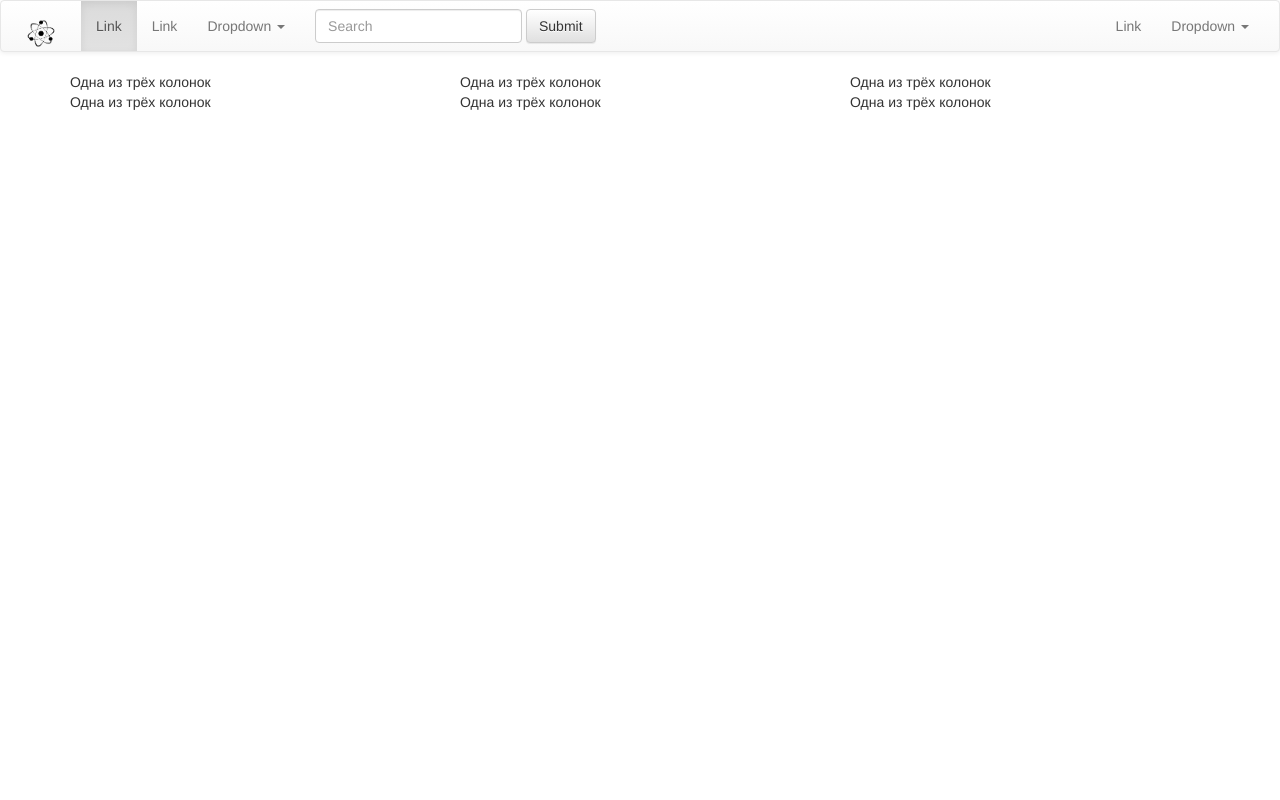
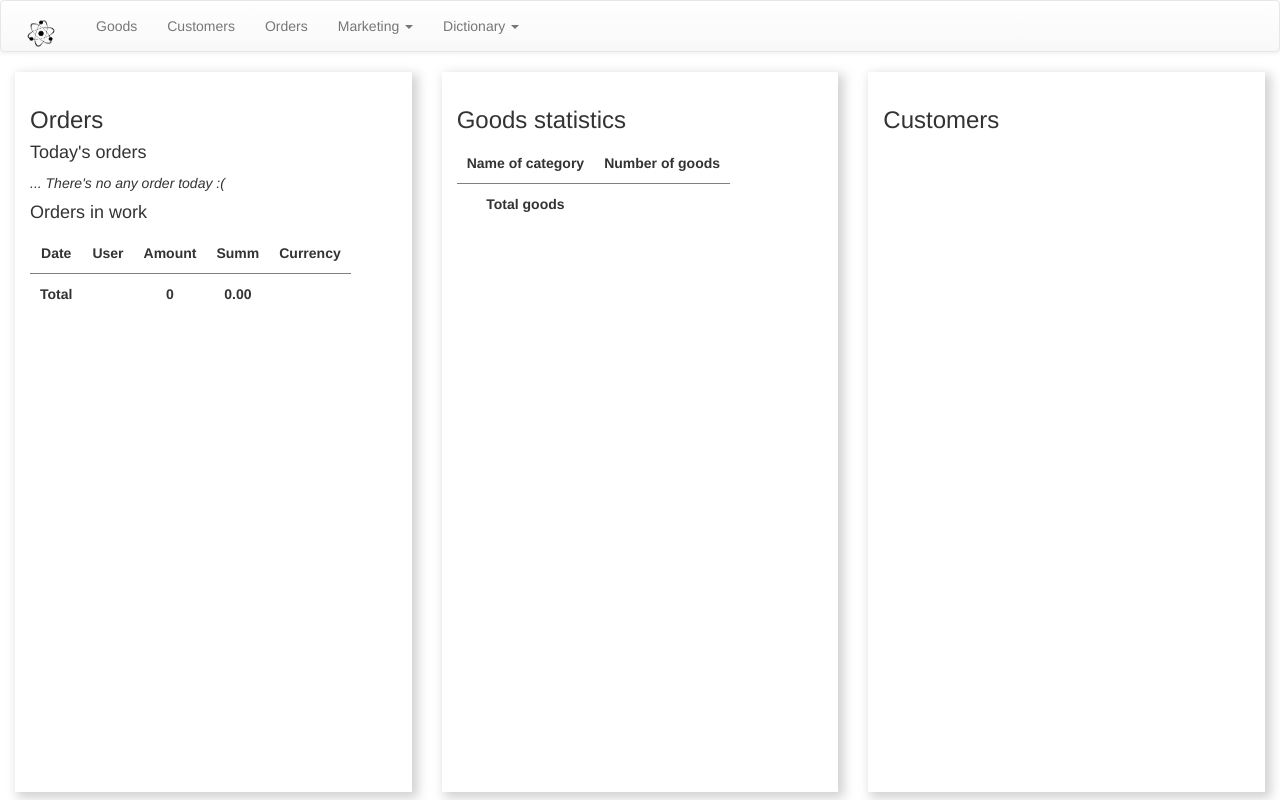
Before and after one commit to kevlampiev/smartmouse2.local, a Symfony app: template templates/admin/admin_main.twig in a window 1280 px wide. Run offline with Twig, Linux system fonts and the light colour scheme; the template is opened without the code that fills it, so the values that code supplies are empty; some libraries are stand-ins or nearby versions.

Commit message:
completed 2/3

```diff
--- a/public/styles/admin.css
+++ b/public/styles/admin.css
@@ -1,5 +1,5 @@
 .centered-form {
-    padding:25px;
+  padding: 25px;
   background-color: #eee;
   width: 90vh;
   position: fixed;
@@ -9,7 +9,37 @@
   box-shadow: 8px 8px 19px 5px rgba(0, 0, 0, 0.43);
 }
 
+.dashboard-element {
+  padding: 15px;
+  box-shadow: 4px 4px 10px 2px rgba(150, 150, 150, 0.43);
+  height: 90vh;
+  color: #333;
+}
+
 .small-picture {
   width: 75px;
   height: 75px;
 }
+
+table {
+  border-collapse: collapse;
+  /* border-bottom: 1px solid gray; */
+  margin-bottom: 50px;
+}
+
+td {
+  padding: 10px;
+  text-align: center;
+  border-bottom: 1px dashed gray;
+}
+
+.header_cell {
+  font-weight: 700;
+  border-bottom: 1px solid gray;
+}
+
+.footer_cell {
+  font-weight: 700;
+  border-top: 1px solid gray;
+  border-bottom: none;
+}
--- a/src/Controllers/Admin/AdminPanelController.php
+++ b/src/Controllers/Admin/AdminPanelController.php
@@ -3,7 +3,7 @@
 namespace Smarthouse\Controllers\Admin;
 
 
-use Smarthouse\Models\CartModel;
+use Smarthouse\Models\Admin\AdminPanelModel;
 use Smarthouse\Services\TwigService;
 use Symfony\Component\Routing\Annotation\Route;
 
@@ -27,9 +27,10 @@ class AdminPanelController extends BaseAdminController
 
     public function showView(): string
     {
+        $admPanelData = new AdminPanelModel();
         return TwigService::getTwig()->render(
             'admin/admin_main.twig',
-            []
+            ['admPanelInfo' => $admPanelData]
         );
     }
 }
--- a/templates/admin/admin_login.twig
+++ b/templates/admin/admin_login.twig
@@ -10,7 +10,7 @@
 		</title>
 		<link rel="stylesheet" href="https://maxcdn.bootstrapcdn.com/bootstrap/3.3.7/css/bootstrap.min.css" integrity="sha384-BVYiiSIFeK1dGmJRAkycuHAHRg32OmUcww7on3RYdg4Va+PmSTsz/K68vbdEjh4u" crossorigin="anonymous">
 		<link rel="stylesheet" href="https://maxcdn.bootstrapcdn.com/bootstrap/3.3.7/css/bootstrap-theme.min.css" integrity="sha384-rHyoN1iRsVXV4nD0JutlnGaslCJuC7uwjduW9SVrLvRYooPp2bWYgmgJQIXwl/Sp" crossorigin="anonymous">
-		<link rel="stylesheet" href="styles/admin.css">
+		<link rel="stylesheet" href="/styles/admin.css">
 		<script src="https://maxcdn.bootstrapcdn.com/bootstrap/3.3.7/js/bootstrap.min.js" integrity="sha384-Tc5IQib027qvyjSMfHjOMaLkfuWVxZxUPnCJA7l2mCWNIpG9mGCD8wGNIcPD7Txa" crossorigin="anonymous"></script>
 		{# <link rel="stylesheet" href="styles/admin.css"> #}
 	</head>
--- a/templates/admin/admin_main.twig
+++ b/templates/admin/admin_main.twig
@@ -3,27 +3,99 @@
 	admin sm 2.0
 {% endblock %}
 {% block content %}
-	<div class="container">
+	<div class="container-fluid">
 		<div class="row">
-			<div class="col-sm-4">
-			Одна из трёх колонок
+			<div class="col-lg-4">
+				<div class="dashboard-element">
+					<h3>Orders</h3>
+					<h4>Today's orders</h4>
+					<div>
+						{% if admPanelInfo.getTodayOrders()<1 %}
+							<i>... There's no any order today :(
+							</i>
+						{% else %}
+
+							<table>
+								<tr>
+									<td class="header_cell">Orders amount</td>
+									<td class="header_cell">Summ</td>
+									<td class="header_cell">Currency</td>
+								</tr>
+								{% for order in admPanelInfo.getTodayOrders() %}
+									<tr>
+										<td>{{order.amount}}</td>
+										<td>{{order.summa|number_format(2, '.', ',')}}</td>
+										<td>{{order.currency}}</td>
+									</tr>
+								{% endfor %}
+							</table>
+						{% endif %}
+					</div>
+
+					<div>
+						<h4>Orders in work</h4>
+						<table>
+							<tr>
+								<td class="header_cell">Date</td>
+								<td class="header_cell">User</td>
+								<td class="header_cell">Amount</td>
+								<td class="header_cell">Summ</td>
+								<td class="header_cell">Currency</td>
+							</tr>
+							{% for item in admPanelInfo.getOrdersInWork() %}
+								<tr>
+									<td>
+										{{item.date_open}}
+									</td>
+									<td>
+										{{item.login}}</td>
+									<td>
+										{{item.tot_amount}}
+									</td>
+									<td>
+										{{item.tot_price|number_format(2, '.', ',')}}</td>
+									<td>
+										{{item.currency}}</td>
+								</tr>
+							{% endfor %}
+							<tr>
+								<td class="footer_cell">Total</td>
+								<td class="footer_cell"></td>
+								<td class="footer_cell">{{admPanelInfo.getOrdersInWorkAmount()|number_format(0, '.', ',')}}</td>
+								<td class="footer_cell">{{admPanelInfo.getOrdersInWorkSumm()|number_format(2, '.', ',')}}</td>
+								<td class="footer_cell"></td>
+							</tr>
+						</table>
+					</div>
+				</div>
 			</div>
-			<div class="col-sm-4">
-			Одна из трёх колонок
+			<div class="col-lg-4">
+				<div class="dashboard-element">
+					<h3>Goods statistics</h3>
+					<div>
+						<table>
+							<tr>
+								<td class="header_cell">Name of category</td>
+								<td class="header_cell">Number of goods</td>
+							</tr>
+							{% for category in admPanelInfo.getCategoriesStats() %}
+								<tr>
+									<td>{{category.name}}</td>
+									<td>{{category.goods_count}}</td>
+								</tr>
+							{% endfor %}
+							<tr>
+								<td class="footer_cell">Total goods</td>
+								<td class="footer_cell">{{admPanelInfo.getTotalGoods() }}</td>
+							</tr>
+						</table>
+					</div>
+				</div>
 			</div>
-			<div class="col-sm-4">
-			Одна из трёх колонок
-			</div>
-		</div>
-		<div class="row">
-			<div class="col-sm-4">
-			Одна из трёх колонок
-			</div>
-			<div class="col-sm-4">
-			Одна из трёх колонок
-			</div>
-			<div class="col-sm-4">
-			Одна из трёх колонок
+			<div class="col-lg-4">
+				<div class="dashboard-element">
+					<h3>Customers</h3>
+				</div>
 			</div>
 		</div>
 	</div>
--- a/templates/layouts/admin_layout.twig
+++ b/templates/layouts/admin_layout.twig
@@ -11,7 +11,7 @@
 		<link rel="stylesheet" href="https://maxcdn.bootstrapcdn.com/bootstrap/3.3.7/css/bootstrap.min.css" integrity="sha384-BVYiiSIFeK1dGmJRAkycuHAHRg32OmUcww7on3RYdg4Va+PmSTsz/K68vbdEjh4u" crossorigin="anonymous">
 		<link rel="stylesheet" href="https://maxcdn.bootstrapcdn.com/bootstrap/3.3.7/css/bootstrap-theme.min.css" integrity="sha384-rHyoN1iRsVXV4nD0JutlnGaslCJuC7uwjduW9SVrLvRYooPp2bWYgmgJQIXwl/Sp" crossorigin="anonymous">
 		<script src="https://maxcdn.bootstrapcdn.com/bootstrap/3.3.7/js/bootstrap.min.js" integrity="sha384-Tc5IQib027qvyjSMfHjOMaLkfuWVxZxUPnCJA7l2mCWNIpG9mGCD8wGNIcPD7Txa" crossorigin="anonymous"></script>
-		{# <link rel="stylesheet" href="styles/admin.css"> #}
+		<link rel="stylesheet" href="/styles/admin.css">
 	</head>
 
 	<body>
@@ -32,71 +32,52 @@
 				<!-- Соберите навигационные ссылки, формы, и другой контент для переключения -->
 				<div class="collapse navbar-collapse" id="bs-example-navbar-collapse-1">
 					<ul class="nav navbar-nav">
-						<li class="active">
-							<a href="#">Link
-								<span class="sr-only">(current)</span>
+						<li>
+							<a href="#">Goods
+								{# <span class="sr-only">(current)</span> #}
 							</a>
 						</li>
 						<li>
-							<a href="#">Link</a>
+							<a href="#">Customers</a>
 						</li>
+						<li>
+							<a href="#">Orders</a>
+						</li>
+
 						<li class="dropdown">
-							<a href="#" class="dropdown-toggle" data-toggle="dropdown" role="button" aria-haspopup="true" aria-expanded="false">Dropdown
+							<a href="#" class="dropdown-toggle" data-toggle="dropdown" role="button" aria-haspopup="true" aria-expanded="false">Marketing
 								<span class="caret"></span>
 							</a>
 							<ul class="dropdown-menu">
 								<li>
-									<a href="#">Action</a>
+									<a href="#">Actions</a>
 								</li>
 								<li>
-									<a href="#">Another action</a>
+									<a href="#">Hot offers</a>
 								</li>
-								<li>
-									<a href="#">Something else here</a>
-								</li>
-								<li role="separator" class="divider"></li>
-								<li>
-									<a href="#">Separated link</a>
-								</li>
-								<li role="separator" class="divider"></li>
-								<li>
-									<a href="#">One more separated link</a>
-								</li>
+
 							</ul>
 						</li>
-					</ul>
-					<form class="navbar-form navbar-left">
-						<div class="form-group">
-							<input type="text" class="form-control" placeholder="Search">
-						</div>
-						<button type="submit" class="btn btn-default">Submit</button>
-					</form>
-					<ul class="nav navbar-nav navbar-right">
-						<li>
-							<a href="#">Link</a>
-						</li>
+
 						<li class="dropdown">
-							<a href="#" class="dropdown-toggle" data-toggle="dropdown" role="button" aria-haspopup="true" aria-expanded="false">Dropdown
+							<a href="#" class="dropdown-toggle" data-toggle="dropdown" role="button" aria-haspopup="true" aria-expanded="false">Dictionary
 								<span class="caret"></span>
 							</a>
 							<ul class="dropdown-menu">
 								<li>
-									<a href="#">Action</a>
+									<a href="#">Categories</a>
 								</li>
 								<li>
-									<a href="#">Another action</a>
-								</li>
-								<li>
-									<a href="#">Something else here</a>
+									<a href="#">Currencies</a>
 								</li>
 								<li role="separator" class="divider"></li>
 								<li>
-									<a href="#">Separated link</a>
+									<a href="#">Other</a>
 								</li>
 							</ul>
 						</li>
+
 					</ul>
-				</div>
 					<!-- /.navbar-collapse -->
 				</div>
 				<!-- /.container-fluid -->
@@ -108,4 +89,5 @@
 			<script src="https://cdn.jsdelivr.net/npm/popper.js@1.16.0/dist/umd/popper.min.js" integrity="sha384-Q6E9RHvbIyZFJoft+2mJbHaEWldlvI9IOYy5n3zV9zzTtmI3UksdQRVvoxMfooAo" crossorigin="anonymous"></script>
 			<script src="https://stackpath.bootstrapcdn.com/bootstrap/4.4.1/js/bootstrap.min.js" integrity="sha384-wfSDF2E50Y2D1uUdj0O3uMBJnjuUD4Ih7YwaYd1iqfktj0Uod8GCExl3Og8ifwB6" crossorigin="anonymous"></script>
 		</body>
+	</body>
 </html>
```
Also changed, not shown: src/Models/Admin/AdminPanelModel.php (added, +80 -0 lines). Lines whose indentation alone changed are shown as unchanged.
